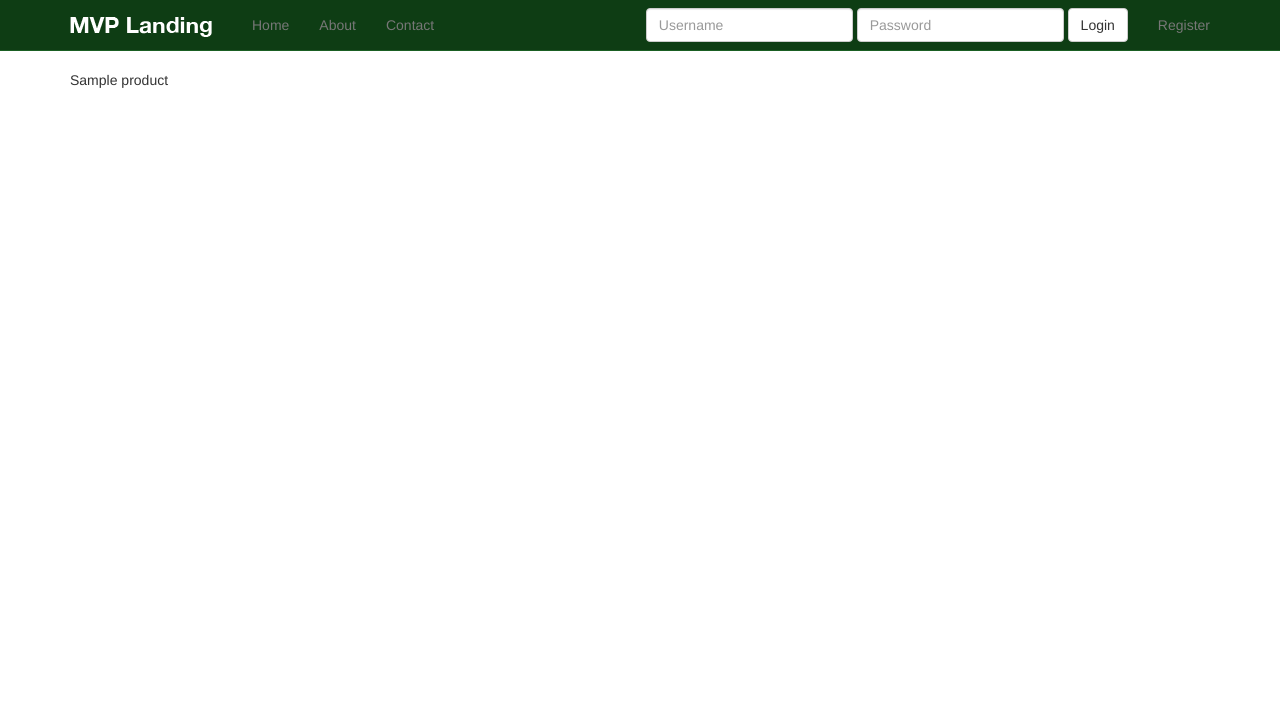
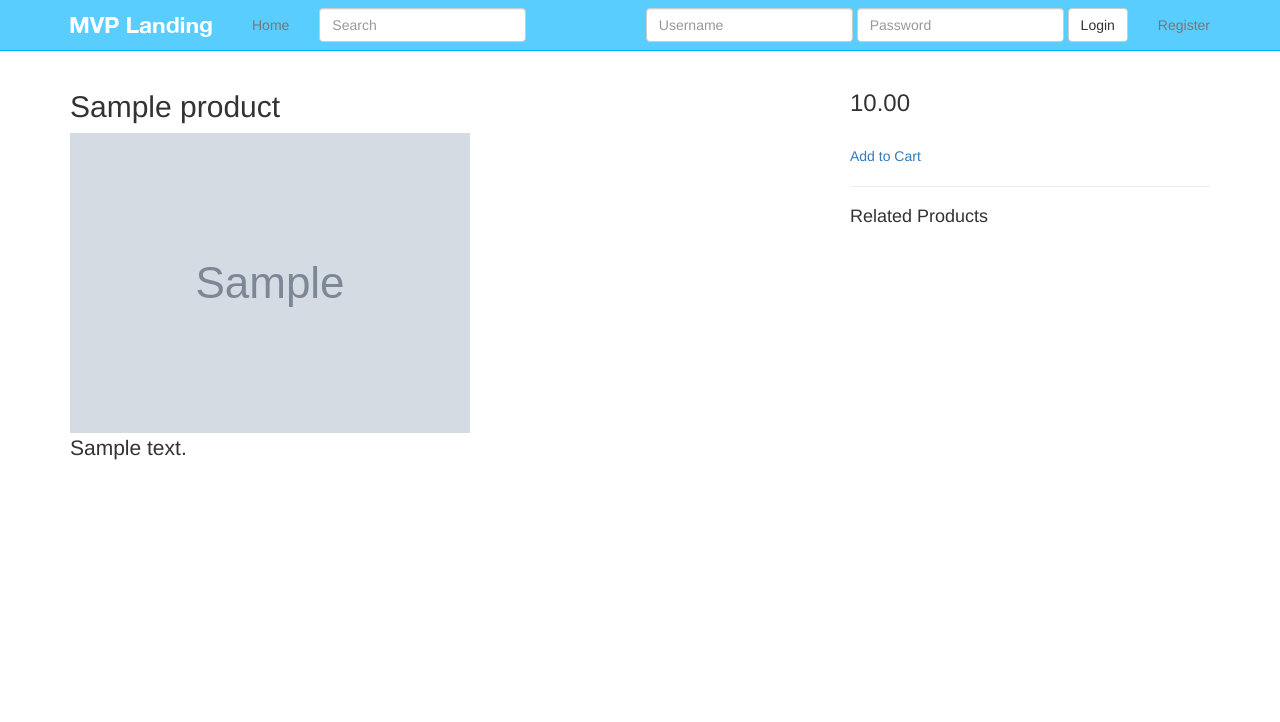
Before and after one commit to KazuhisaTaniguchi/ecommerce, a Django app: page /products/1 in a window 1280 px wide. Shown: the top 722 px of the page. Run offline with Django 3.2, Linux system fonts and the light colour scheme; tables that the repository leaves empty hold one stand-in row (values such as "Sample post"); grey boxes marked "Sample" are stand-in pictures; some libraries are stand-ins or nearby versions.

Commit message:
until 17
from 18

```diff
--- a/ecommerce2/settings.py
+++ b/ecommerce2/settings.py
@@ -146,7 +146,7 @@ STATICFILES_DIRS = [
 STATIC_ROOT = 'staticfiles'
 
 MEDIA_URL = '/media/'
-MEDIA_ROOT = 'media'
+MEDIA_ROOT = os.path.join(BASE_DIR, "media")
 
 # CRISPY
 CRISPY_TEMPLATE_PACK = 'bootstrap3'
--- a/ecommerce2/static/css/navbar-static-top.css
+++ b/ecommerce2/static/css/navbar-static-top.css
@@ -2,14 +2,16 @@ body {
   min-height: 1000px;
 }
 
+
 .navbar-static-top {
   margin-bottom: 19px;
-  background-color: #0e3d14;
-  border-color: #1a5f23;
+  background-color: #5ACDFF;
+  border-color: #00B2FF;
 }
 
 .navbar-default .navbar-brand {
-  color: #FFF;
+  color: #000;
+  font-weight: 900;
 }
 
 .navbar-default .navbar-brand:hover {
@@ -17,7 +19,7 @@ body {
 }
 
 .navbar-default .navbar-nav>li>a:hover {
-  color: #999;
+  color: #000;
 }
 
 .navbar-default .navbar-toggle {
@@ -25,8 +27,8 @@ body {
 }
 
 .navbar-toggle:hover {
-	background-color: #1A5F23 !important;
+	background-color: #00B2FF !important;
 }
 
 .navbar-toggle {
-	background-color: #0E3D14 !important;
+	background-color: #5ACDFF !important;
--- a/ecommerce2/urls.py
+++ b/ecommerce2/urls.py
@@ -15,15 +15,15 @@ Including another URLconf
 """
 from django.conf.urls import url, include
 from django.contrib import admin
-# from django.conf.urls.static import static
-# from django.conf import settings
+from django.conf.urls.static import static
+from django.conf import settings
 
 urlpatterns = [
     url(r'^admin/', admin.site.urls),
     url(r'^', include('newsletter.urls', namespace='newsletter')),
     url(r'^accounts/', include('registration.backends.default.urls')),
     url(r'^products/', include('products.urls', namespace='products')),
-]
+] + static(settings.MEDIA_URL, document_root=settings.MEDIA_ROOT)
 # if settings.DEBUG:
 #     urlpatterns += static(
 #         settings.STATIC_URL,
--- a/products/models.py
+++ b/products/models.py
@@ -1,6 +1,22 @@
+# -*- coding: utf-8 -*-
 from __future__ import unicode_literals
+from django.core.urlresolvers import reverse
+from django.db import models
+from django.db.models.signals import post_save
+from django.utils.text import slugify
 
-from django.db import models
+
+class ProductQuerySet(models.query.QuerySet):
+    def active(self):
+        return self.filter(active=True)
+
+
+class ProductManager(models.Manager):
+    def get_queryset(self):
+        return ProductQuerySet(self.model, using=self._db)
+
+    def all(self, *args, **kwargs):
+        return self.get_queryset().active()
 
 
 class Product(models.Model):
@@ -12,5 +28,66 @@ class Product(models.Model):
     )
     active = models.BooleanField(default=True)
 
+    objects = ProductManager()
+
     def __unicode__(self):
         return self.title
+
+    def get_absolute_url(self):
+        return reverse("products:product_detail", kwargs={"pk": self.pk})
+
+
+class Variation(models.Model):
+    product = models.ForeignKey(Product)
+    title = models.CharField(max_length=120)
+    price = models.DecimalField(
+        decimal_places=2,
+        max_digits=20,
+    )
+    sale_price = models.DecimalField(
+        decimal_places=2,
+        max_digits=20,
+        null=True,
+        blank=True,
+    )
+    active = models.BooleanField(default=True)
+    inventory = models.IntegerField(blank=True, null=True)
+
+    def __unicode__(self):
+        return self.title
+
+    def get_price(self):
+        if self.sale_price is not None:
+            return self.sale_price
+        else:
+            return self.price
+
+    def get_absolute_url(self):
+        return self.product.get_absolute_url()
+
+
+def product_post_save_receiver(sender, instance, created, *args, **kwargs):
+    product = instance
+    variations = product.variation_set.all()
+    if variations.count() == 0:
+        new_var = Variation()
+        new_var.product = product
+        new_var.title = 'Default'
+        new_var.price = product.price
+        new_var.save()
+
+post_save.connect(product_post_save_receiver, sender=Product)
+
+
+def image_upload_to(instance, filename):
+    title = instance.product.title
+    slug = slugify(title)
+    return 'products/%s/%s' % (slug, filename)
+
+
+class ProductImage(models.Model):
+    product = models.ForeignKey(Product)
+    image = models.ImageField(upload_to=image_upload_to)
+
+    def __unicode__(self):
+        return self.product.title
--- a/products/urls.py
+++ b/products/urls.py
@@ -1,7 +1,11 @@
 from django.conf.urls import url
-from .views import ProductDetailView
+from .views import (
+    ProductDetailView,
+    ProductListView,
+)
 
 urlpatterns = [
+    url(r'^$', ProductListView.as_view(), name='products'),
     url(r'^(?P<pk>\d+)',
         ProductDetailView.as_view(), name='product_detail'),
 ]
--- a/products/views.py
+++ b/products/views.py
@@ -1,18 +1,49 @@
-
+# -*- coding: utf-8 -*-
+from django.db.models import Q
 from django.views.generic.detail import DetailView
-from django.shortcuts import render, get_object_or_404
+from django.views.generic.list import ListView
+# from django.shortcuts import render, get_object_or_404
+# from django.utils import timezone
 
 from .models import Product
+
+
+class ProductListView(ListView):
+    model = Product
+
+    def get_context_data(self, *args, **kwargs):
+        context = super(
+            ProductListView, self).get_context_data(*args, **kwargs)
+        # context["now"] = timezone.now()
+        context['query'] = self.request.GET.get('q')
+        return context
+
+    def get_queryset(self, *args, **kwargs):
+        qs = super(ProductListView, self).get_queryset(*args, **kwargs)
+        query = self.request.GET.get('q')
+        if query:
+            qs = self.model.objects.filter(
+                Q(title__icontains=query) |
+                Q(description__icontains=query),
+            )
+            try:
+                qs2 = self.model.objects.filter(
+                    Q(price=query)
+                )
+                qs = (qs | qs2).distinct()
+            except:
+                pass
+        return qs
 
 
 class ProductDetailView(DetailView):
     model = Product
 
 
-def product_detail_view_func(request, id):
-    product_instance = get_object_or_404(Product, id=id)
-    template = 'products/product_detail.html'
-    context = {
-        'object': product_instance,
-    }
-    return render(request, template, context)
+# def product_detail_view_func(request, id):
+#     product_instance = get_object_or_404(Product, id=id)
+#     template = 'products/product_detail.html'
+#     context = {
+#         'object': product_instance,
+#     }
+#     return render(request, template, context)
--- a/templates/navbar.html
+++ b/templates/navbar.html
@@ -14,8 +14,15 @@
     <div id="navbar" class="navbar-collapse collapse">
       <ul class="nav navbar-nav">
         <li><a href="{% url 'newsletter:home' %}">Home</a></li>
-        <li><a href="{% url 'newsletter:about' %}">About</a></li>
-        <li><a href="{% url 'newsletter:contact' %}">Contact</a></li>
+        <!-- <li><a href="{% url 'newsletter:about' %}">About</a></li>
+        <li><a href="{% url 'newsletter:contact' %}">Contact</a></li> -->
+
+        <form class="navbar-form navbar-left" method="GET" role="search" action='{% url "products:products" %}'>
+          <div class="form-group">
+          <input type="text" class="form-control" placeholder="Search" name="q">
+          </div>
+          <!-- <button type="submit" class="btn btn-default">Submit</button> -->
+        </form>
         <!-- <li class="dropdown">
           <a href="#" class="dropdown-toggle" data-toggle="dropdown" role="button" aria-haspopup="true" aria-expanded="false">Dropdown <span class="caret"></span></a>
           <ul class="dropdown-menu">
--- a/templates/products/product_detail.html
+++ b/templates/products/product_detail.html
@@ -1,7 +1,45 @@
 {% extends "base.html" %}
 
 {% block content %}
+<div class="row">
+  <div class="col-sm-8">
+    <h2>{{ product.title }}</h2>
 
-{{ object }}
+    {% if product.productimage_set.count > 0 %}
+    <div>
+    {% for img in product.productimage_set.all %}
+      <img class="img-responsive" src="{{ img.image.url }}" alt="" />
+    {% endfor %}
+    </div>
+    {% endif %}
 
+    <p class="lead">
+      {{ product.description }}
+    </p>
+  </div>
+
+  <!-- Product Sidebar  -->
+  <div class="col-sm-4">
+    <h3>{{ product.price }}</h3>
+    {% if product.variation_set.count > 1 %}
+
+    <select class="form-control">
+    {% for vari_obj in product.variation_set.all %}
+      <option value="{{ vari_obj.id }}">
+      {{ vari_obj }}
+      </option>
+    {% endfor %}
+    </select>
+
+    {% endif %}
+    <br>
+    <a href="#">Add to Cart</a>
+    <br>
+    <hr>
+
+    <h4>Related Products</h4>
+
+  </div>
+  <!-- Product Sidebar END -->
+</div>
 {% endblock %}
```
Also changed, not shown: products/admin.py (+7 -1 lines), templates/products/product_list.html (added, +17 -0 lines), ecommerce2/media/products/iphone/iphone_cover.jpg (added), ecommerce2/media/products/mp3-player/mp3_player.jpg (added).
